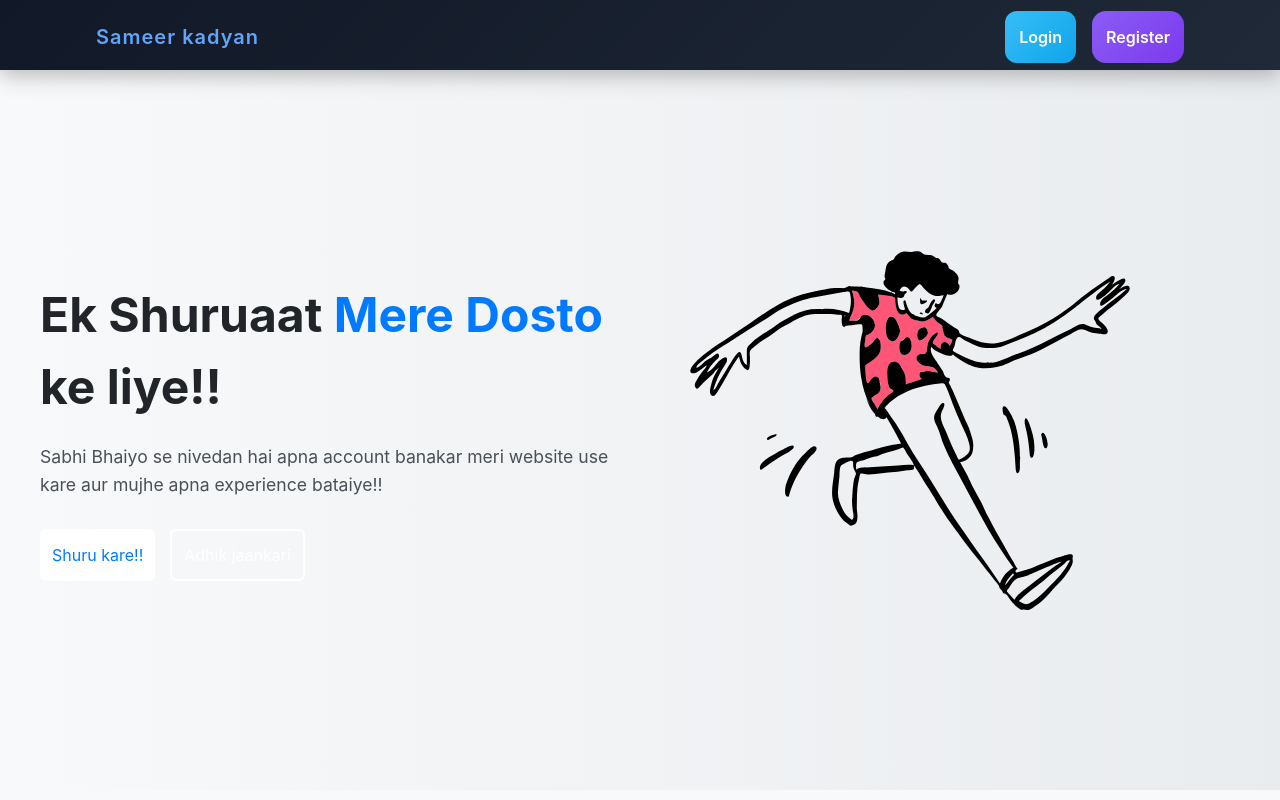
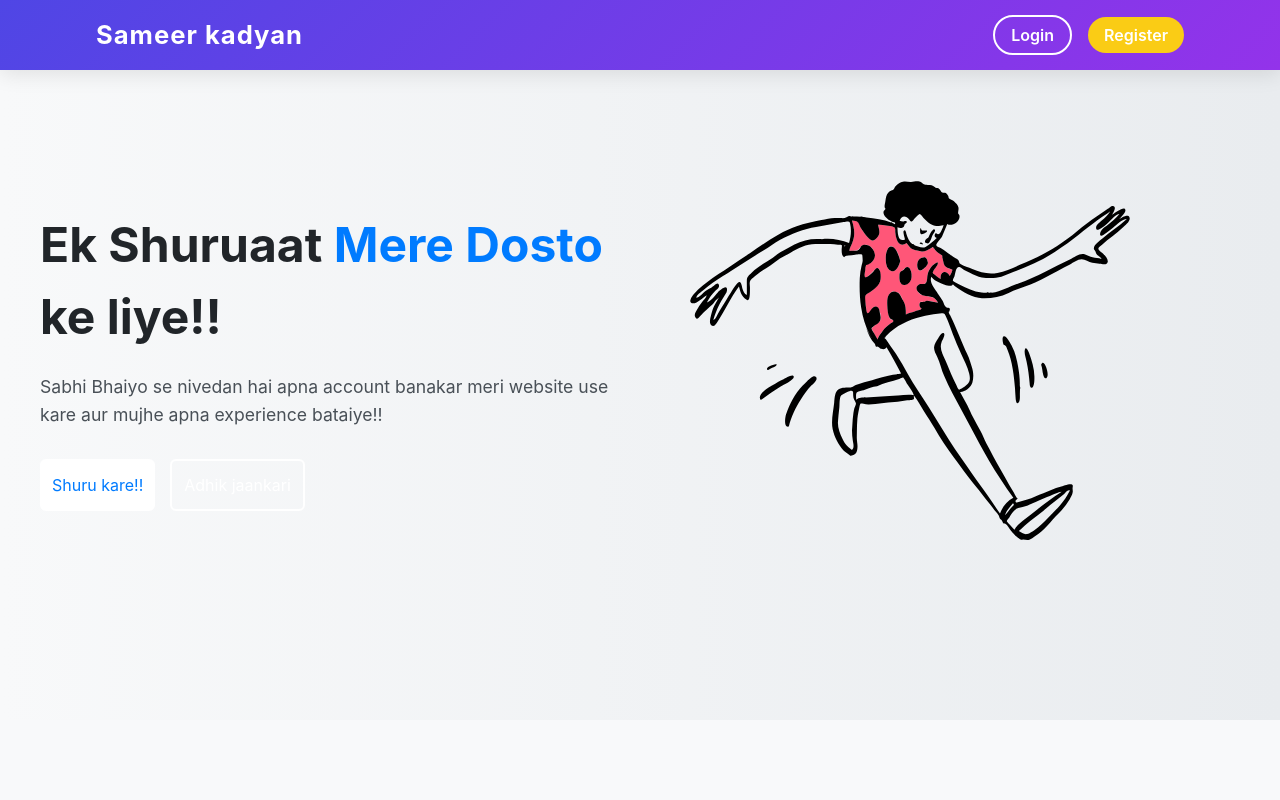
Before and after one commit to sameerkadyan/frontend-client, a React (Vite) app: page / in a window 1280 px wide. Shown: the top 800 px of the page. Built offline with nearby package versions, Linux system fonts and the light colour scheme.

Commit message:
Navbar fix

```diff
--- a/src/App.jsx
+++ b/src/App.jsx
@@ -4,8 +4,6 @@ import {
   Routes,
   Route,
 } from "react-router-dom";
-
-import Navbar from "./components/Navbar";
 
 import Login from "./pages/auth/Login";
 import Register from "./pages/auth/Register";
@@ -19,8 +17,6 @@ import Home from "./pages/Home";
 function App() {
   return (
     <BrowserRouter>
-
-      <Navbar />
 
       <Routes>
 
--- a/src/pages/Home.jsx
+++ b/src/pages/Home.jsx
@@ -1,4 +1,5 @@
 import React from "react";
+import Navbar from "../components/Navbar";
 import Hero from "../components/Hero";
 import Features from "../components/Features";
 import WhyChooseUs from "../components/WhyChooseUs";
@@ -11,6 +12,7 @@ import Footer from "../components/Footer";
 function Home() {
   return (
     <>
+      <Navbar />
       <Hero />
       <Features />
       <WhyChooseUs />
```
